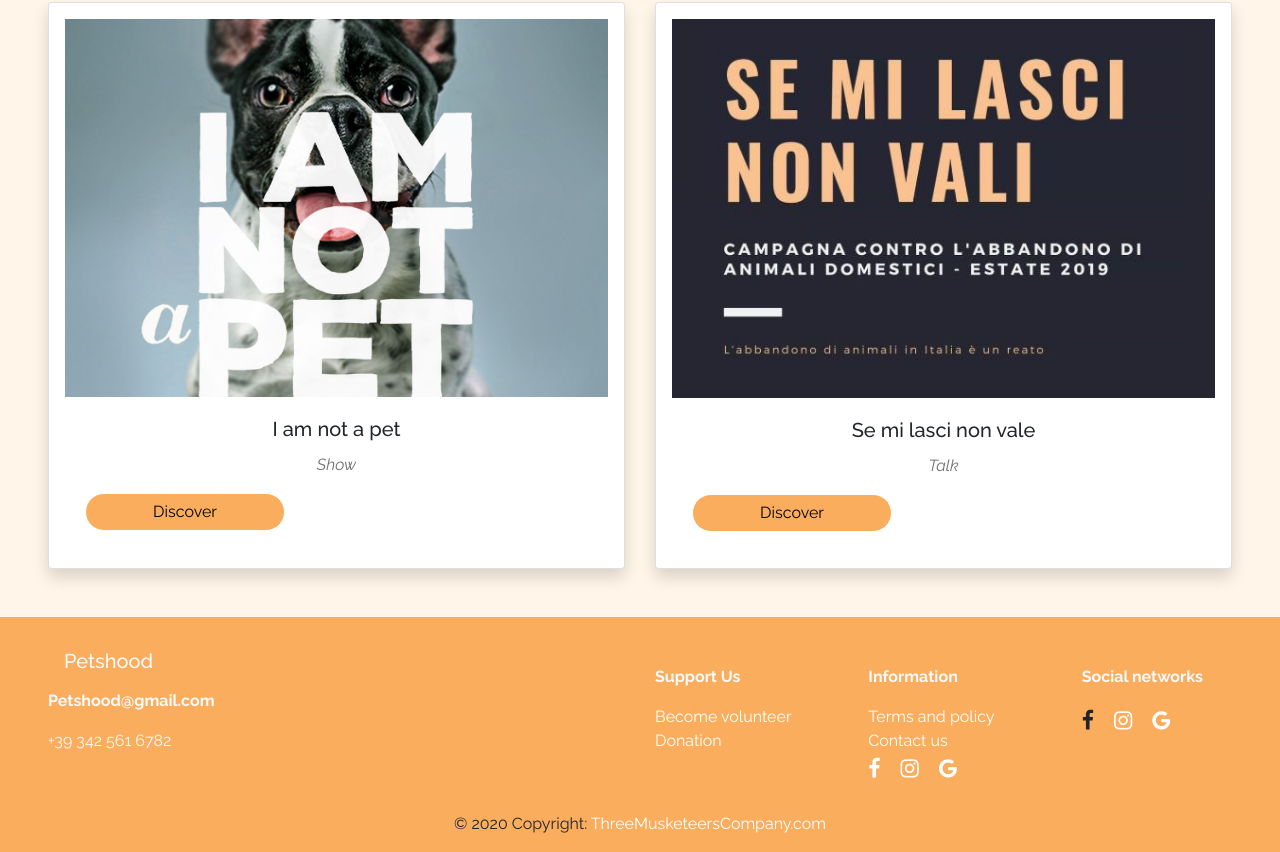
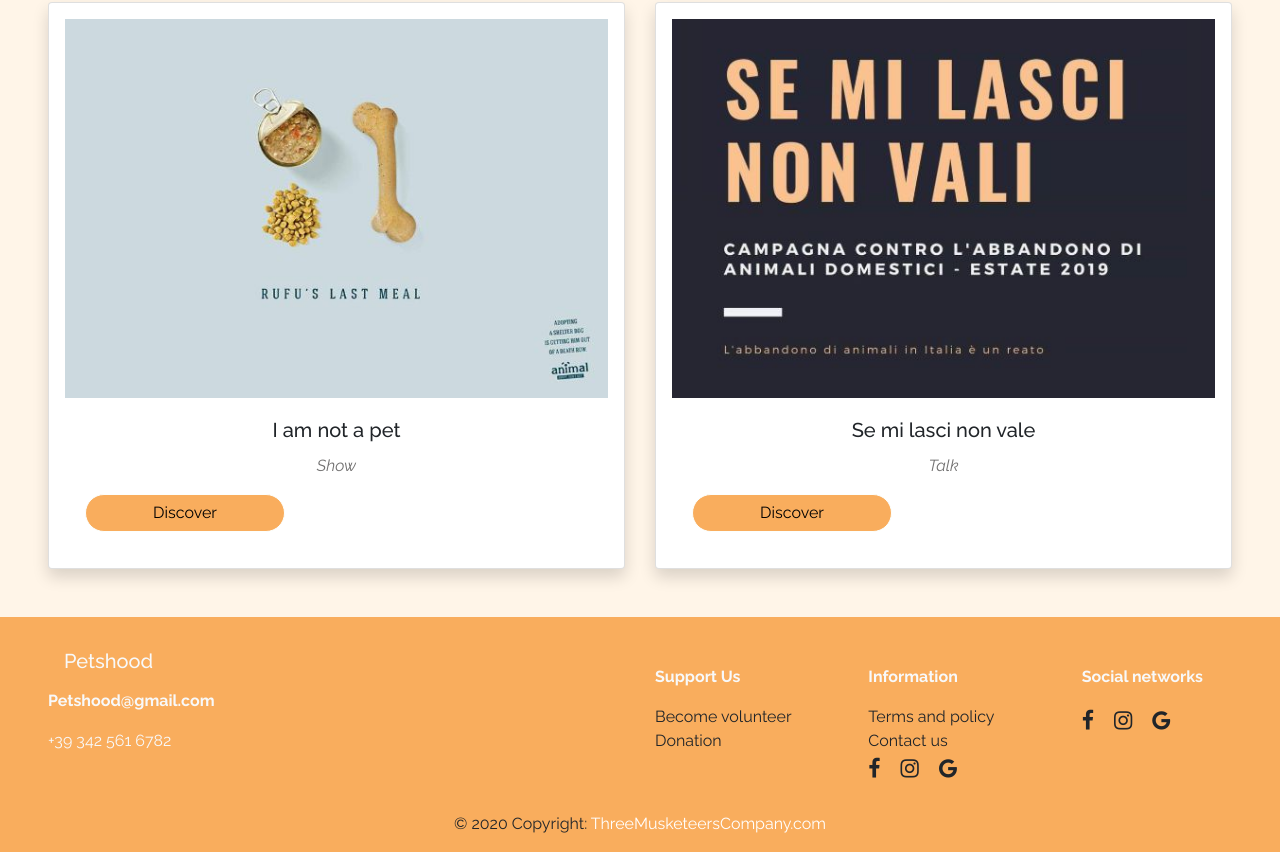
Before and after one commit to LucaBRS/polimi-HYP-2020-10437877, a website: page www/index.html in a window 1280 px wide. Shown: the part 2444-3296 px from the top of the page. Drawn offline with nearby package versions, Linux system fonts and the light colour scheme; a web font is replaced by a local one.

Commit message:
Update index.html

```diff
--- a/www/index.html
+++ b/www/index.html
@@ -339,17 +339,17 @@
             <div class="card-body ">
                 <h5 class="card-title">The loyalty ofaa dogs</h5>
                 <p class="card-text"><i>Exhibition</i></p>
-                <a class="btn btn-primary evebutton" href="#" role="button">Discover</a>
+                <a class="btn btn-primary evebutton" href="./static/id_event.html?id=Ev1" role="button">Discover</a>
 
             </div>
         </div>
 
         <div class="card shadow p-3 mb-5 bg-white rounded">
-            <img width="100%" src="img/EVENT1.jpg" alt="Mahcypikchu">
+            <img width="100%" src="img/EVENT3.jpg" alt="Mahcypikchu">
             <div class="card-body ">
                 <h5 class="card-title">The loyalty of dogs</h5>
                 <p class="card-text"><i>Exhibition</i></p>
-                <a class="btn btn-primary evebutton" href="#" role="button">Discover</a>
+                <a class="btn btn-primary evebutton" href="./static/id_event.html?id=Ev3" role="button">Discover</a>
 
             </div>
         </div>
@@ -358,11 +358,11 @@
     <div class="card-deck pr-5 pl-5 ">
 
         <div class="card shadow p-3 mb-5 bg-white rounded ">
-            <img width="100%" src="img/EVENTO22.jpg" alt="Mahcypikchu">
+            <img width="100%" src="img/EVENT5.jpg" alt="Mahcypikchu">
             <div class="card-body">
                 <h5 class="card-title">I am not a pet</h5>
                 <p class="card-text"><i>Show</i></p>
-                <a class="btn btn-primary" href="#" role="button">Discover</a>
+                <a class="btn btn-primary" href="./static/id_event.html?id=Ev5" role="button">Discover</a>
 
             </div>
         </div>
@@ -372,7 +372,7 @@
             <div class="card-body">
                 <h5 class="card-title">Se mi lasci non vale</h5>
                 <p class="card-text"> <i>Talk</i></p>
-                <a class="btn btn-primary evebutton" href="#" role="button">Discover</a>
+                <a class="btn btn-primary evebutton" href="./static/id_event.html?id=Ev2" role="button">Discover</a>
 
             </div>
         </div>
@@ -416,10 +416,10 @@
 
                     <ul class="list-unstyled">
                         <li>
-                            <a href="#!">Become volunteer</a>
+                            <a >Become volunteer</a>
                         </li>
                         <li>
-                            <a href="#!">Donation</a>
+                            <a >Donation</a>
                         </li>
 
                     </ul>
@@ -435,16 +435,16 @@
 
                     <ul class="list-unstyled">
                         <li>
-                            <a href="#!">Terms and policy</a>
+                            <a >Terms and policy</a>
 
                         </li>
                         <li>
-                            <a href="#!">Contact us</a>
+                            <a >Contact us</a>
                         </li>
                         <li>
-                            <a href="#" class="fa mt-2 mr-3 fa-lg fa-facebook"></a>
-                            <a href="#" class="fa  mt-2 mr-3 fa-lg fa-instagram"></a>
-                            <a href="#" class="fa mt-2 mr-3 fa-lg fa-google"></a>
+                            <a class="fa mt-2 mr-3 fa-lg fa-facebook"></a>
+                            <a class="fa  mt-2 mr-3 fa-lg fa-instagram"></a>
+                            <a class="fa mt-2 mr-3 fa-lg fa-google"></a>
                         </li>
 
                     </ul>
@@ -458,8 +458,8 @@
                     <ul class="list-unstyled">
                         <li>
                             <a class="fa soc  mt-2 mr-3 fa-lg fa-facebook "></a>
-                            <a href="#" class="fa  soc  mt-2 mr-3 fa-lg fa-instagram"></a>
-                            <a href="#" class="fa soc  mt-2 mr-3 fa-lg fa-google"></a>
+                            <a  class="fa  soc  mt-2 mr-3 fa-lg fa-instagram"></a>
+                            <a class="fa soc  mt-2 mr-3 fa-lg fa-google"></a>
                         </li>
                     </ul>
 
```
